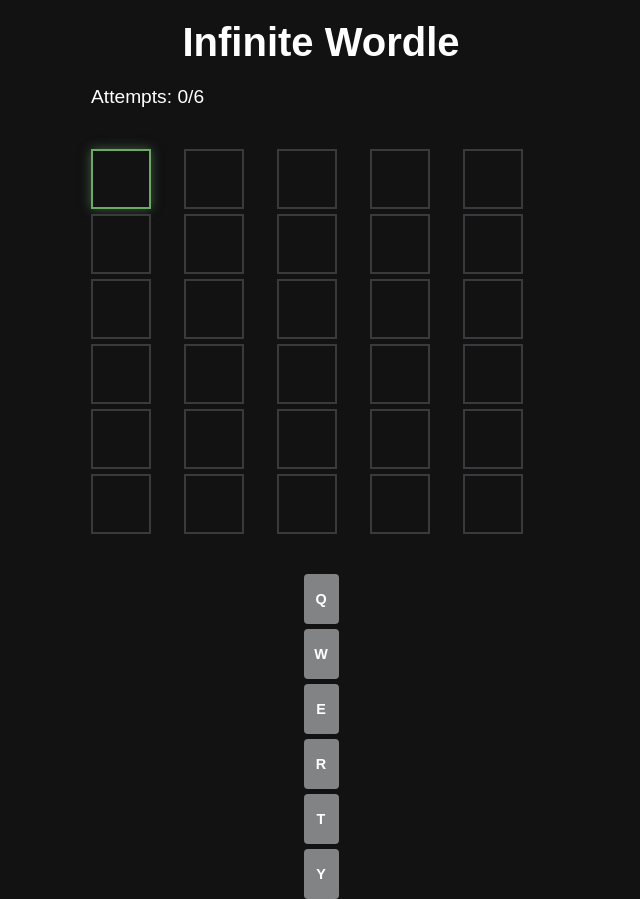
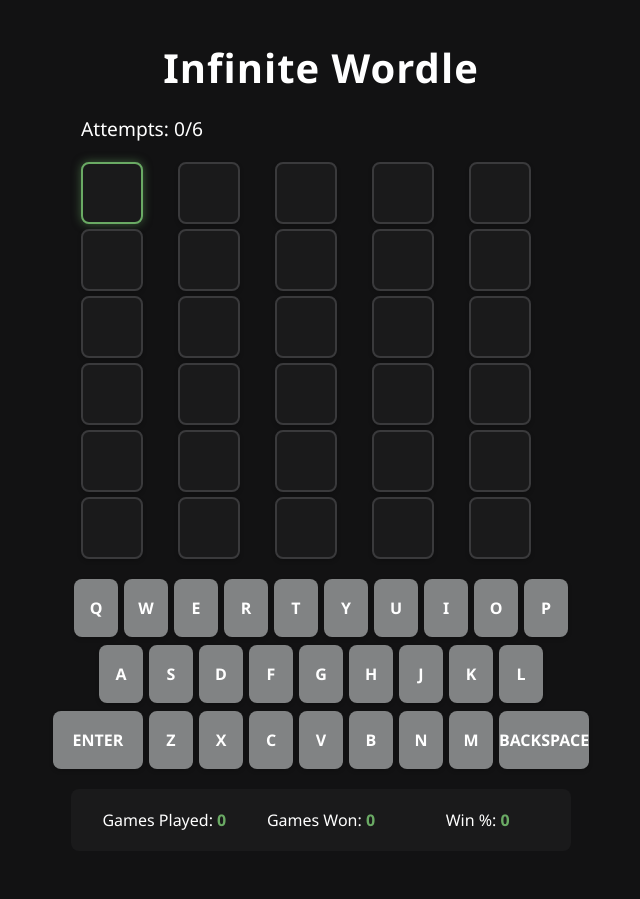
Before and after one commit to erichanwang/infinite-wordle, a plain HTML site: page index.html in a window 1280 px wide. Shown: the top 899 px of the page, without its empty margins (319-959 px from the left). After the commit the page ends 871 px from the top, so only its background shows below. Drawn offline with Linux system fonts and the light colour scheme.

Commit message:
fixed keyboard

```diff
--- a/index.html
+++ b/index.html
@@ -29,6 +29,7 @@
         </div>
     </div>
 
+    <script src="awords.js"></script>
     <script src="words.js"></script>
     <script src="script.js"></script>
 </body>
--- a/script.js
+++ b/script.js
@@ -17,8 +17,8 @@ const winPercentageEl = document.getElementById('win-percentage');
 
 // Initialize game
 function initGame() {
-    // Select a random word
-    currentWord = words[Math.floor(Math.random() * words.length)].toUpperCase();
+    // Select a random word from awords (answers)
+    currentWord = awords[Math.floor(Math.random() * awords.length)];
     currentRow = 0;
     currentTile = 0;
     gameOver = false;
@@ -290,6 +290,11 @@ function updateStats() {
 document.addEventListener('keydown', (e) => {
     if (gameOver) return;
 
+    // Allow system commands (Ctrl+R, Ctrl+F5, etc.) to work
+    if (e.ctrlKey || e.metaKey || e.altKey) {
+        return;
+    }
+
     const key = e.key.toUpperCase();
 
     if (key === 'ENTER') {
--- a/styles.css
+++ b/styles.css
@@ -5,35 +5,39 @@
 }
 
 body {
-    font-family: 'Arial', sans-serif;
+    font-family: 'Segoe UI', Tahoma, Geneva, Verdana, sans-serif;
     background-color: #121213;
     color: #ffffff;
     display: flex;
     justify-content: center;
-    align-items: center;
+    align-items: flex-start;
     min-height: 100vh;
-    padding: 20px;
+    padding-top: 20px;
+    margin: 0;
+    overflow-x: hidden;
 }
 
 .container {
     max-width: 500px;
     width: 100%;
     text-align: center;
+    padding: 20px 0;
 }
 
 h1 {
     font-size: 2.5rem;
     margin-bottom: 20px;
     color: #ffffff;
-    font-weight: bold;
+    font-weight: 700;
+    letter-spacing: 1px;
 }
 
 .game-info {
     display: flex;
     justify-content: space-between;
     align-items: center;
-    margin-bottom: 20px;
-    padding: 0 20px;
+    margin-bottom: 10px;
+    padding: 0 10px;
 }
 
 .attempts {
@@ -51,8 +55,8 @@ h1 {
     display: grid;
     grid-template-rows: repeat(6, 1fr);
     gap: 5px;
-    margin-bottom: 20px;
-    padding: 20px;
+    margin-bottom: 10px;
+    padding: 10px;
     background-color: #121213;
 }
 
@@ -63,18 +67,20 @@ h1 {
 }
 
 .tile {
-    width: 60px;
-    height: 60px;
+    width: 62px;
+    height: 62px;
     border: 2px solid #3a3a3c;
+    border-radius: 8px;
     display: flex;
     justify-content: center;
     align-items: center;
-    font-size: 2rem;
+    font-size: 2.2rem;
     font-weight: bold;
     text-transform: uppercase;
-    background-color: #121213;
+    background-color: #1a1a1b;
     color: #ffffff;
-    transition: all 0.3s ease;
+    transition: all 0.15s ease;
+    box-shadow: 0 2px 4px rgba(0, 0, 0, 0.2);
 }
 
 .tile.correct {
@@ -117,38 +123,45 @@ h1 {
 }
 
 .keyboard {
-    display: grid;
-    grid-template-rows: repeat(3, 1fr);
-    gap: 5px;
+    display: flex;
+    flex-direction: column;
+    gap: 8px;
     margin-bottom: 20px;
-    padding: 0 20px;
+    padding: 0 8px;
 }
 
 .keyboard-row {
-    display: grid;
-    gap: 5px;
+    display: flex;
+    gap: 6px;
     justify-content: center;
 }
 
 .key {
-    height: 50px;
-    border-radius: 4px;
+    height: 58px;
+    border-radius: 8px;
     display: flex;
     justify-content: center;
     align-items: center;
-    font-size: 0.9rem;
+    font-size: 1rem;
     font-weight: bold;
     text-transform: uppercase;
     cursor: pointer;
-    transition: all 0.2s ease;
+    transition: all 0.1s ease;
     background-color: #818384;
     color: #ffffff;
     border: none;
-    min-width: 35px;
+    min-width: 44px;
+    padding: 0 8px;
+    font-family: inherit;
+    box-shadow: 0 2px 4px rgba(0, 0, 0, 0.2);
 }
 
 .key.wide {
-    min-width: 60px;
+    min-width: 90px;
+}
+
+.key.backspace {
+    min-width: 100px;
 }
 
 .key.correct {
@@ -197,6 +210,11 @@ h1 {
 }
 
 @media (max-width: 600px) {
+    .container {
+        max-width: 95%;
+        padding: 10px 0;
+    }
+
     .tile {
         width: 50px;
         height: 50px;
@@ -204,9 +222,9 @@ h1 {
     }
 
     .key {
-        height: 40px;
-        font-size: 0.8rem;
-        min-width: 30px;
+        height: 50px;
+        font-size: 0.75rem;
+        min-width: 35px;
     }
 
     .key.wide {
@@ -216,4 +234,16 @@ h1 {
     h1 {
         font-size: 2rem;
     }
+
+    .game-board {
+        padding: 10px;
+    }
+
+    .keyboard {
+        padding: 0 10px;
+    }
+
+    .game-info {
+        padding: 0 10px;
+    }
 }
```
